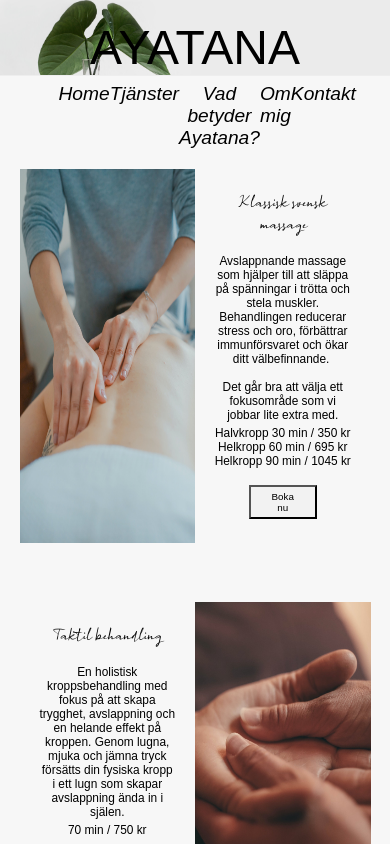
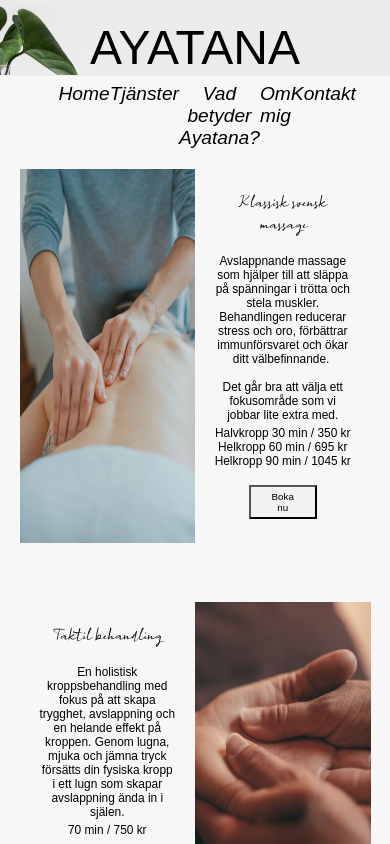
Before and after one commit to Majsan3k/ayatana, a React (Create React App) app: page /tjanster in a window 390 px wide. Built offline with nearby package versions, Linux system fonts and the light colour scheme.

Commit message:
small changes to header style

```diff
--- a/src/header/header.css
+++ b/src/header/header.css
@@ -1,7 +1,15 @@
 .header {
     background-image: url(../../public/img/header2.jpg);
-    background-position: center;
+    background-position: -40px 47%;
     background-size: cover;
     background-repeat: no-repeat;
     border-bottom: 1px groove;
+    background-color: #ebebeb;
   }
+
+
+  @media screen and (max-width: 768px) {
+    .header{
+      background-position: -23vw 47%;
+    }
+  }
```
